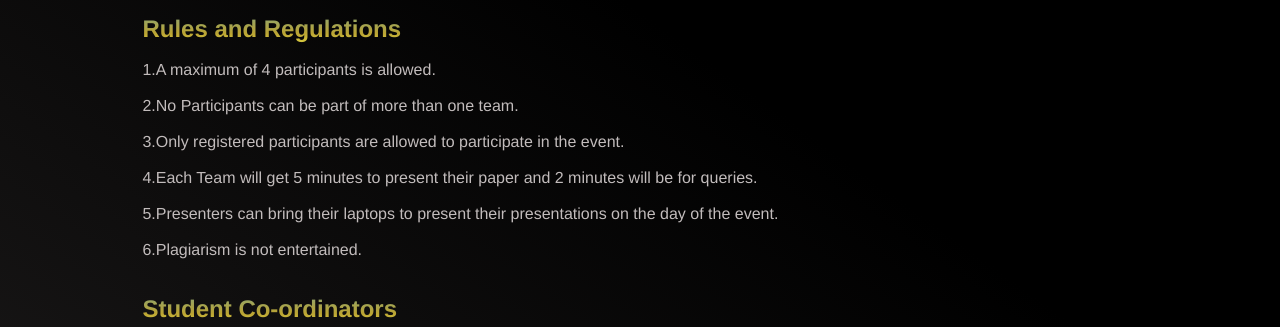
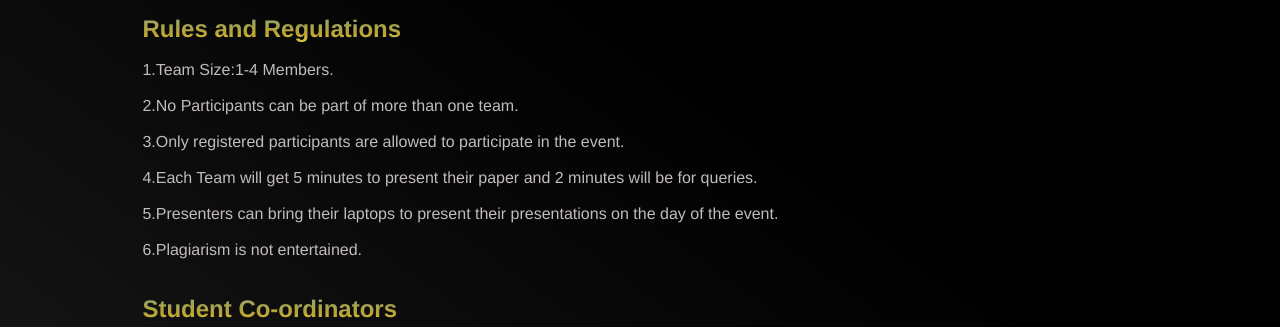
Before and after one commit to LEOFEST/LEOFEST2k24, a website: page paper.html in a window 1280 px wide. Shown: the part 266-593 px from the top of the page. Drawn offline with Linux system fonts and the light colour scheme.

Commit message:
Update paper.html

```diff
--- a/paper.html
+++ b/paper.html
@@ -30,7 +30,7 @@
         <h2>Description</h2><br>
         <p>Embark on a scholarly journey with our Paper Presentation Event. Engage with thought-provoking research and insightful discussions. It's an intellectual gathering where minds converge to explore, learn, and appreciate the richness of diverse ideas. Join us for a day of discovery and meaningful conversations.</p>
              <br> <h2>Rules and Regulations</h2><br>
-              <p>1.A maximum of 4 participants is allowed.<br><br>
+              <p>1.Team Size:1-4 Members.<br><br>
                 2.No Participants can be part of more than one team. <br><br>
                 3.Only registered participants are allowed to participate in the event.                <br><br>
                 4.Each Team will get 5 minutes to present their paper and 2 minutes will be for queries. <br><br>
```
